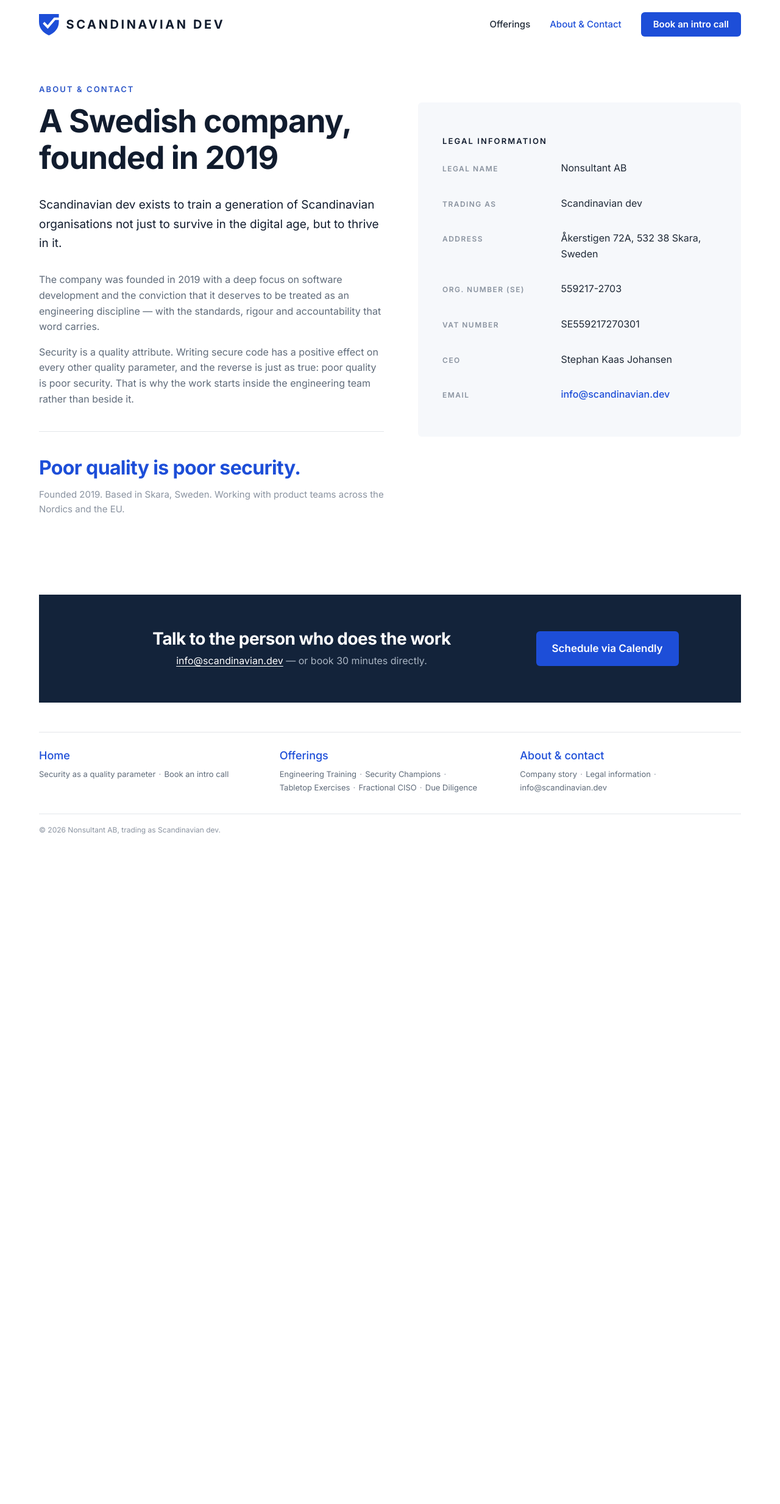
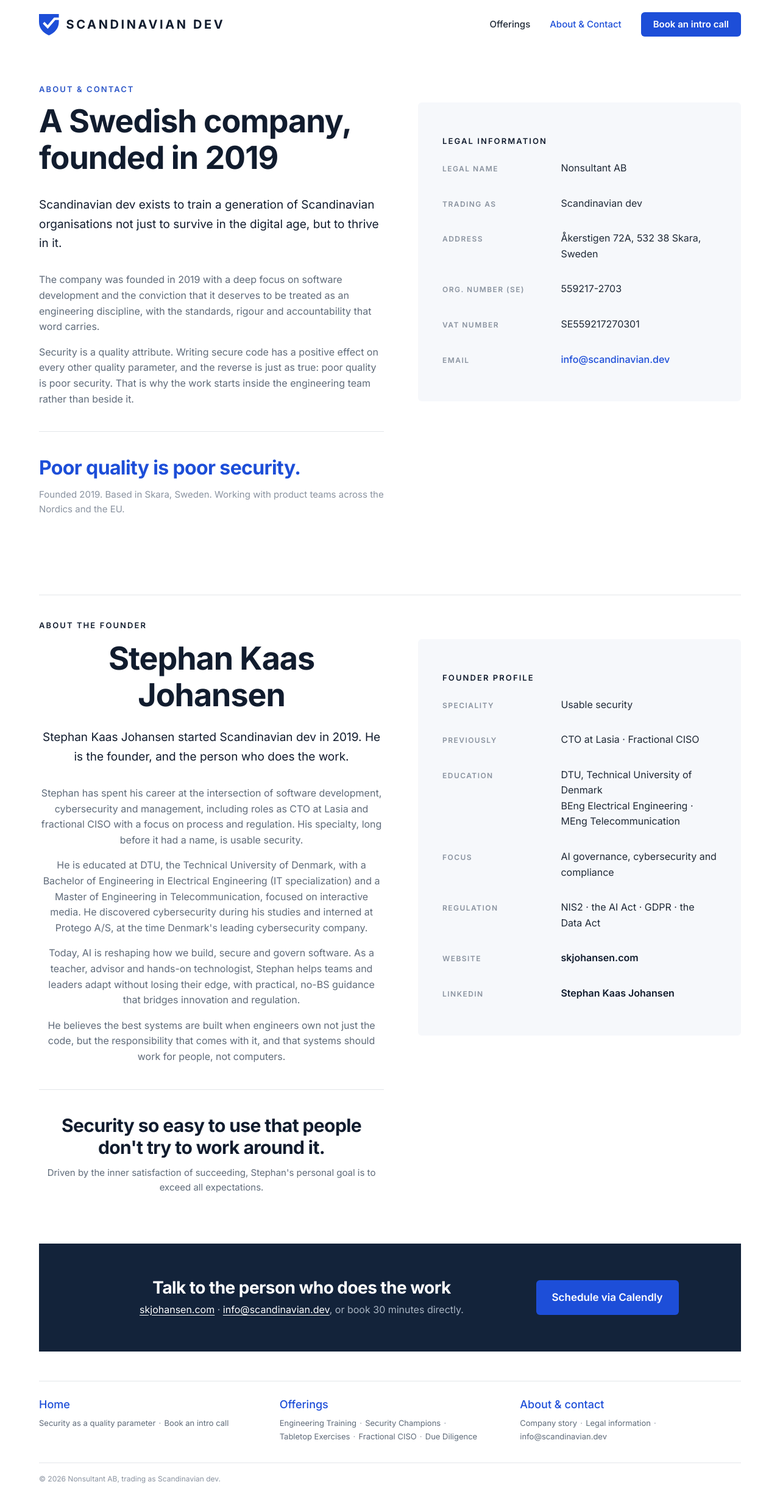
Before and after one commit to skjohansen/scandinaviandev-web, a Jekyll site: the page built from contact.html, in a window 1280 px wide. Shown: the whole page at 61% size. Built offline with Jekyll 4.4.1, drawn with Linux system fonts in a browser that asks for light colours; before the commit the page ends 1403 px from its top, so only the background shows below that.

Commit message:
About & Contact: add About the founder section
- Founder bio, quote and a Founder profile panel (text in _data/founder.yml)
- Links to skjohansen.com from the profile and the bottom banner
- Remove the CEO row from Legal information, as in the new design

```diff
--- /dev/null
+++ b/_data/founder.yml
@@ -0,0 +1,27 @@
+# "About the founder" on /contact/ (About & Contact).
+name: Stephan Kaas Johansen
+lead: Stephan Kaas Johansen started Scandinavian dev in 2019. He is the founder, and the person who does the work.
+bio:
+  - Stephan has spent his career at the intersection of software development, cybersecurity and management, including roles as CTO at Lasia and fractional CISO with a focus on process and regulation. His specialty, long before it had a name, is usable security.
+  - He is educated at DTU, the Technical University of Denmark, with a Bachelor of Engineering in Electrical Engineering (IT specialization) and a Master of Engineering in Telecommunication, focused on interactive media. He discovered cybersecurity during his studies and interned at Protego A/S, at the time Denmark's leading cybersecurity company.
+  - Today, AI is reshaping how we build, secure and govern software. As a teacher, advisor and hands-on technologist, Stephan helps teams and leaders adapt without losing their edge, with practical, no-BS guidance that bridges innovation and regulation.
+  - He believes the best systems are built when engineers own not just the code, but the responsibility that comes with it, and that systems should work for people, not computers.
+quote: Security so easy to use that people don't try to work around it.
+note: Driven by the inner satisfaction of succeeding, Stephan's personal goal is to exceed all expectations.
+profile:
+  - label: Speciality
+    value: Usable security
+  - label: Previously
+    value: CTO at Lasia · Fractional CISO
+  - label: Education
+    value: "DTU, Technical University of Denmark<br>BEng Electrical Engineering · MEng Telecommunication"
+  - label: Focus
+    value: AI governance, cybersecurity and compliance
+  - label: Regulation
+    value: NIS2 · the AI Act · GDPR · the Data Act
+  - label: Website
+    value: skjohansen.com
+    url: "https://skjohansen.com"
+  - label: LinkedIn
+    value: Stephan Kaas Johansen
+    url: "https://www.linkedin.com/in/skjohansen/"
--- a/contact.html
+++ b/contact.html
@@ -26,7 +26,7 @@
       <p>
         The company was founded in 2019 with a deep focus on software development
         and the conviction that it deserves to be treated as an engineering
-        discipline — with the standards, rigour and accountability that word carries.
+        discipline, with the standards, rigour and accountability that word carries.
       </p>
       <p>
         Security is a quality attribute. Writing secure code has a positive effect
@@ -49,14 +49,40 @@
         <div><dt>{{ t.address }}</dt><dd>{{ c.street }}, {{ c.postcode }} {{ c.city }}, {{ c.country }}</dd></div>
         <div><dt>{{ t.org_number }}</dt><dd>{{ l.org_number }}</dd></div>
         <div><dt>{{ t.vat_number }}</dt><dd>{{ l.vat_number }}</dd></div>
-        <div><dt>{{ t.ceo }}</dt><dd>{{ l.ceo }}</dd></div>
         <div><dt>{{ t.email }}</dt><dd><a href="mailto:{{ c.email }}">{{ c.email }}</a></dd></div>
       </dl>
     </aside>
   </div>
 </section>
 
+{%- assign f = site.data.founder -%}
+<section class="section section--tight founder" aria-labelledby="founder-title">
+  <div class="container">
+    <hr class="divider founder__divider">
+    <div class="about__grid">
+      <div class="founder__text">
+        <p class="label founder__eyebrow">About the founder</p>
+        <h2 class="founder__name" id="founder-title">{{ f.name }}</h2>
+        <p class="lead lead--strong">{{ f.lead }}</p>
+        {% for p in f.bio %}<p>{{ p }}</p>{% endfor %}
+        <hr class="divider divider--compact">
+        <p class="founder__quote">{{ f.quote }}</p>
+        <p class="founder__note">{{ f.note }}</p>
+      </div>
+
+      <aside class="legal-panel" aria-labelledby="founder-profile-heading">
+        <h3 class="legal-panel__title" id="founder-profile-heading">Founder profile</h3>
+        <dl class="legal-list">
+          {% for row in f.profile %}
+            <div><dt>{{ row.label }}</dt><dd>{% if row.url %}<a href="{{ row.url }}" rel="noopener">{{ row.value }}</a>{% else %}{{ row.value }}{% endif %}</dd></div>
+          {% endfor %}
+        </dl>
+      </aside>
+    </div>
+  </div>
+</section>
+
 {%- capture cta_text -%}
-  <a href="mailto:{{ c.email }}">{{ c.email }}</a> — or book 30 minutes directly.
+  <a href="https://skjohansen.com" rel="noopener">skjohansen.com</a> · <a href="mailto:{{ c.email }}">{{ c.email }}</a>, or book 30 minutes directly.
 {%- endcapture -%}
 {% include cta.html title="Talk to the person who does the work" text=cta_text %}
```
Also changed, not shown: _includes/css/sections.css (+12 -0 lines).
